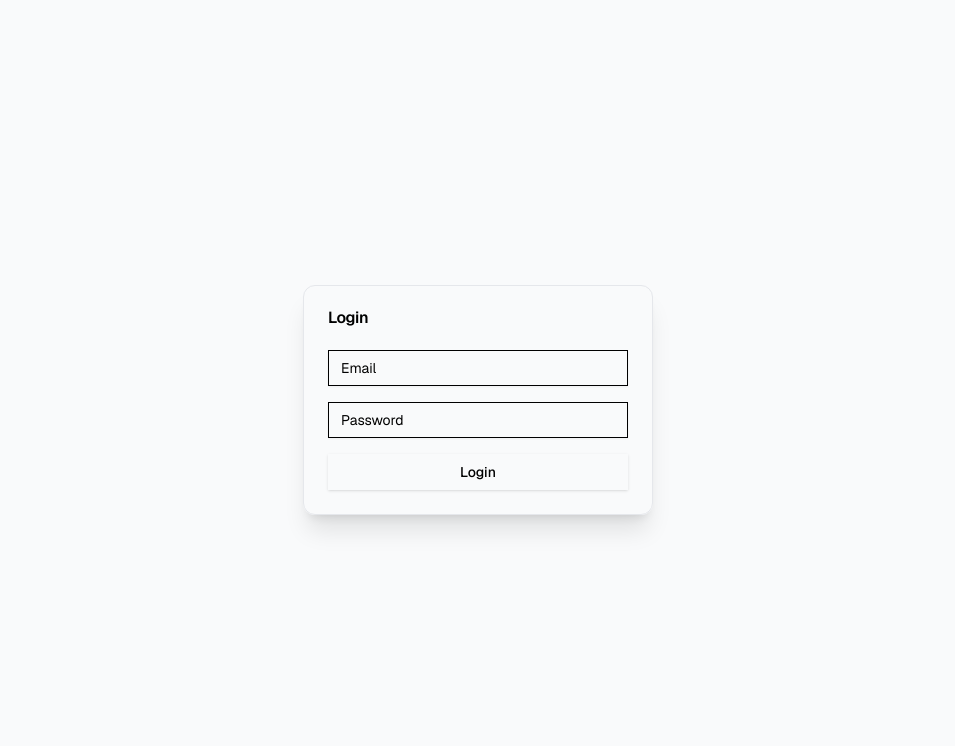
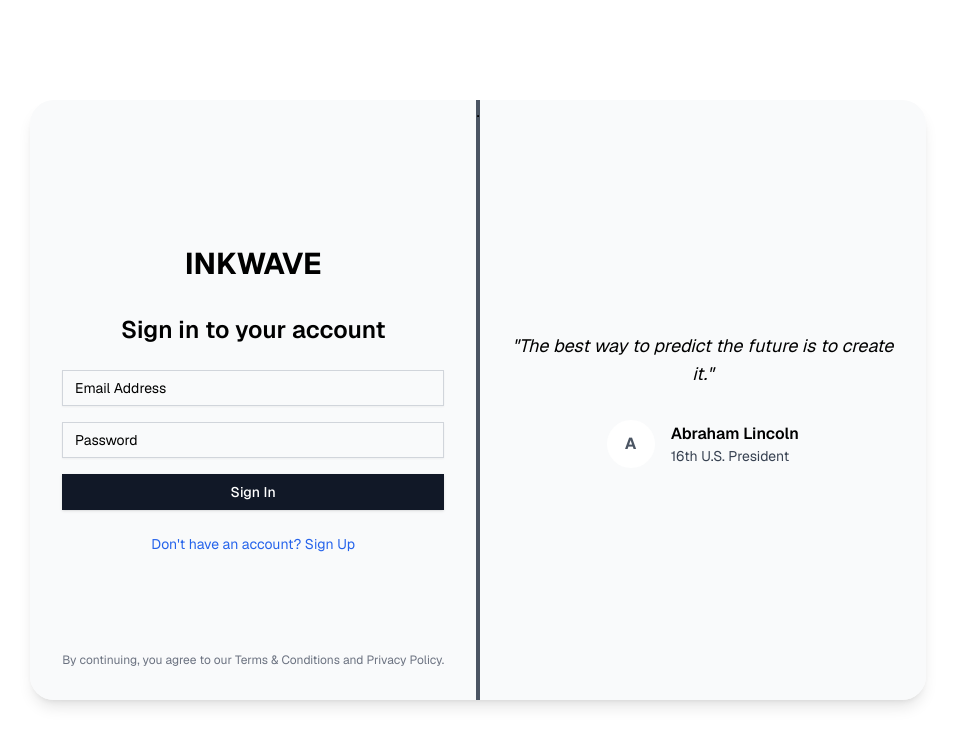
Before and after one commit to Samikshaborude9/InkWave, a React (Vite) app in the folder frontend/: page /login in a window 1280 px wide. Shown: the top 746 px of the page, without its empty margins (162-1117 px from the left). Built offline with nearby package versions, Linux system fonts and the light colour scheme.

Commit message:
feat: login styles

```diff
--- /dev/null
+++ b/frontend/src/components/BackgroundWrapper.tsx
@@ -0,0 +1,19 @@
+// components/BackgroundWrapper.tsx
+import React from 'react';
+
+interface BackgroundWrapperProps {
+  children: React.ReactNode;
+}
+
+const BackgroundWrapper: React.FC<BackgroundWrapperProps> = ({ children }) => {
+  return (
+    <div className="relative min-h-screen bg-white flex items-center justify-center p-4 rounded-lg">
+      {/* This div will act as the white background container */}
+      <div className="relative bg-white shadow-lg rounded-3xl flex max-w-4xl w-full h-[600px] overflow-hidden">
+        {children}
+      </div>
+    </div>
+  );
+};
+
+export default BackgroundWrapper;
--- /dev/null
+++ b/frontend/src/components/LoginCard.tsx
@@ -0,0 +1,81 @@
+// components/LoginCard.tsx
+import React, { useState } from 'react';
+import { useNavigate } from "react-router-dom";
+import { Input } from "@/components/ui/input" // Assuming shadcn/ui Input
+import { Button } from "@/components/ui/button"; // Assuming shadcn/ui Button
+import api from "@/lib/api"; // Your backend connection
+
+const LoginCard: React.FC = () => {
+  const [email, setEmail] = useState("");
+  const [password, setPassword] = useState("");
+  const navigate = useNavigate();
+
+  const handleLogin = async (e: React.FormEvent) => {
+    e.preventDefault();
+
+    try {
+      const res = await api.post("/auth/login", { email, password });
+      const data = res.data;
+      // Store token and userId
+      localStorage.setItem("token", data.token);
+      if(data.user?.id) localStorage.setItem("userId", data.user.id);
+
+      navigate("/Home"); // Redirect to home page on success
+    } catch(err: any) {
+      // Use a more user-friendly UI component for errors if available,
+      // but for simplicity, we keep the alert for now.
+      alert(err.response?.data?.message || "Something went wrong during login");
+    }
+  };
+
+  return (
+    <div className="flex flex-col items-center justify-center p-8 w-full md:w-1/2 bg-gray-50">
+      <div className="mb-8">
+        {/* Logo Placeholder */}
+        <div className="text-3xl font-bold text-black">INKWAVE</div>
+      </div>
+
+      <h2 className="text-2xl font-semibold mb-6">Sign in to your account</h2>
+
+      <form onSubmit={handleLogin} className="w-full max-w-sm space-y-4">
+        {/* Email Input */}
+        <Input
+          type="email"
+          placeholder="Email Address"
+          value={email}
+          onChange={(e) => setEmail(e.target.value)}
+          required
+          className="p-3 border border-gray-300 rounded-md focus:outline-none focus:ring-2 focus:ring-blue-500"
+        />
+
+        {/* Password Input (Crucial for your use case) */}
+        <Input
+          type="password"
+          placeholder="Password"
+          value={password}
+          onChange={(e) => setPassword(e.target.value)}
+          required
+          className="p-3 border border-gray-300 rounded-md focus:outline-none focus:ring-2 focus:ring-blue-500"
+        />
+
+        {/* Sign In Button */}
+        <Button
+          type="submit"
+          className="w-full bg-gray-900 text-white p-3 rounded-md hover:bg-black transition-colors"
+        >
+          Sign In
+        </Button>
+      </form>
+
+      <a href="/signup" className="mt-6 text-blue-600 hover:underline text-sm">
+        Don't have an account? Sign Up
+      </a>
+
+      <p className="absolute bottom-8 text-xs text-gray-500 text-center px-4">
+        By continuing, you agree to our Terms & Conditions and Privacy Policy.
+      </p>
+    </div>
+  );
+};
+
+export default LoginCard;
--- a/frontend/src/components/Navbar.tsx
+++ b/frontend/src/components/Navbar.tsx
@@ -1,8 +1,10 @@
 import { Button } from "@/components/ui/button"
 import { motion } from "framer-motion"
 import { useEffect, useState } from "react"
+import { useNavigate } from "react-router-dom";
 
 export default function Navbar() {
+  const navigate = useNavigate();
   const [isScrolled, setIsScrolled] = useState(false);
   useEffect(()=>{
     const onScroll = () => setIsScrolled(window.scrollY > 20);
@@ -22,11 +24,13 @@ export default function Navbar() {
         <div className="flex items-center justify-between px-6 w-full">
   {/* Left: logo */}
   <div className="flex-shrink-0">
+    {/* Add `import { useNavigate } from 'react-router-dom'` and `const navigate = useNavigate();` in the component body above the return */}
     <motion.h1
       className="text-2xl font-semibold cursor-pointer"
       initial={{ opacity: 0, y: -20 }}
       animate={{ opacity: 1, y: 0 }}
       transition={{ duration: 0.5 }}
+      onClick={() => navigate("/")}
     >
       InkWave
     </motion.h1>
@@ -34,22 +38,22 @@ export default function Navbar() {
 
   {/* Center links */}
   <div className="hidden md:flex items-center justify-center flex-1 gap-6 text-sm font-medium">
-    <motion.a whileHover={{ scale: 1.05 }} href="#">
+    <motion.a whileHover={{ scale: 1.05 }} href="/ourstory">
       Our story
     </motion.a>
     <motion.a whileHover={{ scale: 1.05 }} href="/membership">
       Membership
     </motion.a>
-    <motion.a whileHover={{ scale: 1.05 }} href="#">
+    <motion.a whileHover={{ scale: 1.05 }} href="/signup">
       Write
     </motion.a>
   </div>
 
   {/* Right actions */}
   <div className="flex items-center ">
-    <motion.a whileHover={{ scale: 1.05 }} href="/Signup">
+    <motion.a whileHover={{ scale: 1.05 }} href="/login">
       <Button className="rounded-full bg-black text-white  hover:bg-gray-800">
-        Get started
+        Sign In
       </Button>
     </motion.a>
   </div>
--- a/frontend/src/pages/Login.tsx
+++ b/frontend/src/pages/Login.tsx
@@ -1,60 +1,37 @@
-import { useState } from "react";
-import { useNavigate } from "react-router-dom";
-import { Input } from "@/components/ui/input"
-import { Button } from "@/components/ui/button";
-import { Card, CardContent, CardHeader, CardTitle } from "@/components/ui/card";
-import api from "@/lib/api";
+// pages/Login.tsx or app/login/page.tsx
+import React from 'react';
+import BackgroundWrapper from '@/components/BackgroundWrapper';
+import LoginCard from '@/components/LoginCard';
 
-const Login = () => {
-    const [email, setEmail] = useState("");
-    const [password, setPassword] = useState("");
-    const navigate = useNavigate();
+const Login: React.FC = () => {
+  return (
+    <BackgroundWrapper>
+      {/* The Login form component with all the logic */}
+      <LoginCard />
+      <div className='bg-gray-600'>
+         .
+      </div>
 
-    const handleLogin = async (e: React.FormEvent) => {
-        e.preventDefault();
-
-        try {
-            const res = await api.post("/auth/login", { email, password });
-            const data = res.data;
-            localStorage.setItem("token", data.token);
-            if(data.user?.id) localStorage.setItem("userId", data.user.id);
-
-            navigate("/Home");
-        }catch(err: any){
-            alert(err.response?.data?.message || "Something went wrong")
-        }
-    };
-
-  return (
-    <div className="flex min-h-screen items-center justify-center bg-gray-50">
-      <Card className="w-[350px] shadow-xl">
-        <CardHeader>
-          <CardTitle>Login</CardTitle>
-        </CardHeader>
-        <CardContent>
-          <form onSubmit={handleLogin} className="space-y-4">
-            <Input
-              type="email"
-              placeholder="Email"
-              value={email}
-              onChange={(e) => setEmail(e.target.value)}
-              required
-            />
-            <Input
-              type="password"
-              placeholder="Password"
-              value={password}
-              onChange={(e) => setPassword(e.target.value)}
-              required
-            />
-            <Button type="submit" className="w-full">
-              Login
-            </Button>
-          </form>
-        </CardContent>
-      </Card>
-    </div>
+      {/* Right section for the marketing content / quote */}
+      <div className="hidden md:flex flex-col justify-center items-center p-8 w-1/2 bg-gray-50 rounded-r-lg">
+        <p className="text-black italic text-center text-lg mb-8">
+          "The best way to predict the future is to create it."
+        </p>
+        <div className="flex items-center">
+          {/* Quote Author/Image Placeholder */}
+          <div
+            className="w-12 h-12 rounded-full mr-4 bg-white flex items-center justify-center text-gray-600 font-bold"
+          >
+            A
+          </div>
+          <div>
+            <p className="font-semibold text-black">Abraham Lincoln</p>
+            <p className="text-sm text-gray-700">16th U.S. President</p>
+          </div>
+        </div>
+      </div>
+    </BackgroundWrapper>
   );
-}
+};
 
 export default Login;
```
